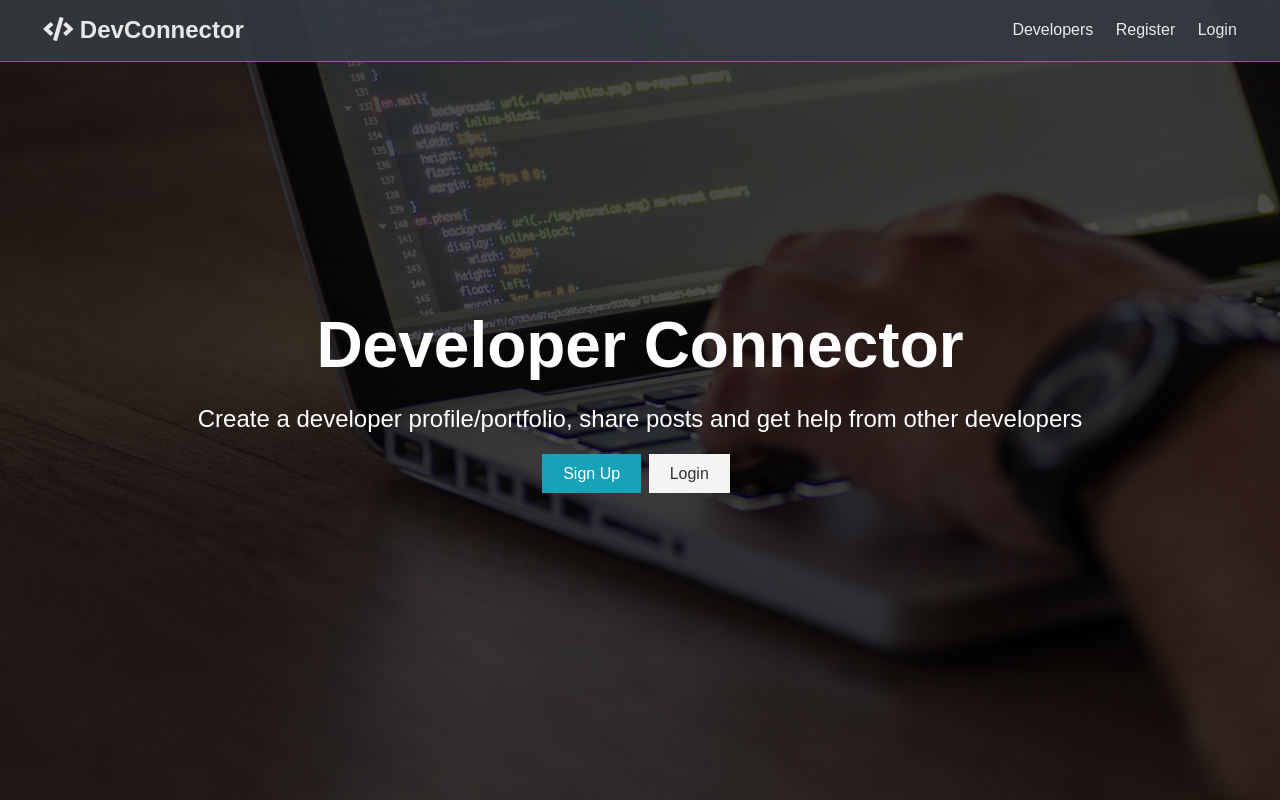
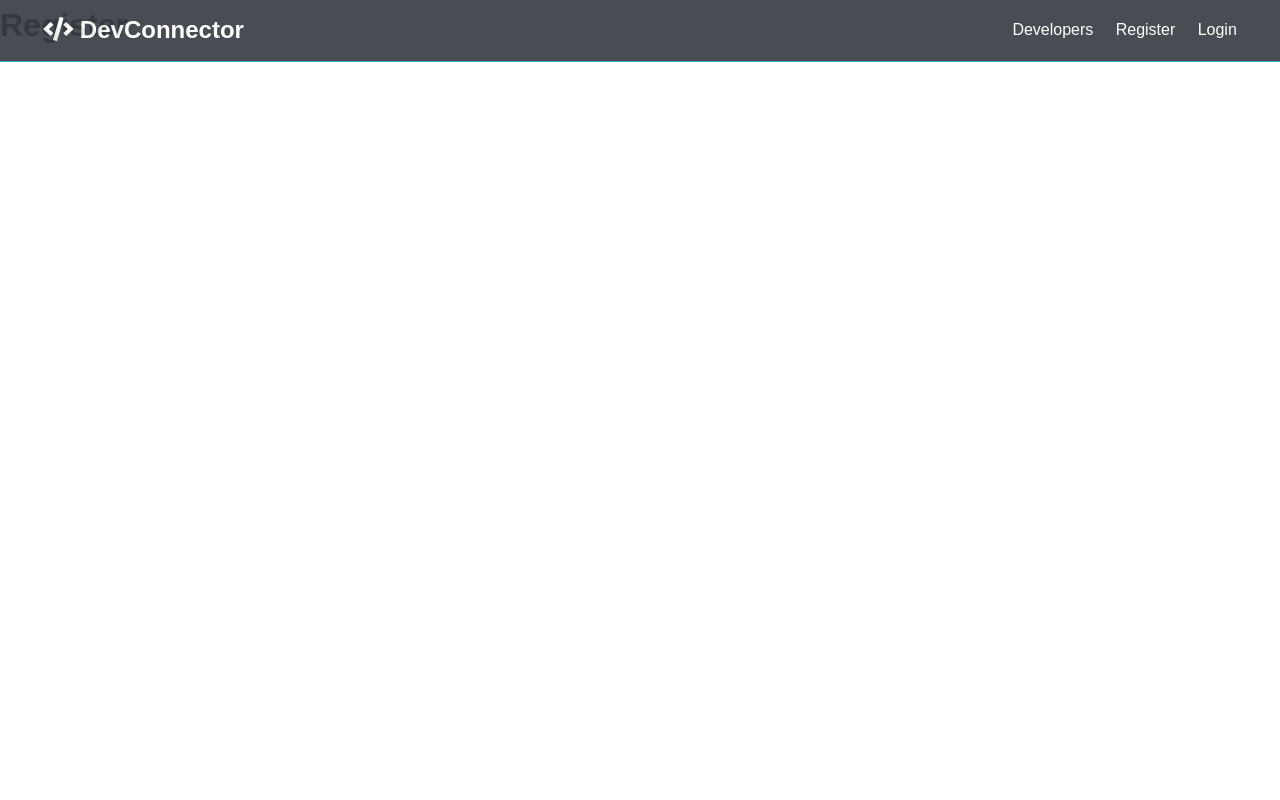
Before and after one commit to irehmanullah/Dev-Connector, a React (Create React App) app in the folder client/: page /register in a window 1280 px wide. Built offline with nearby package versions, Linux system fonts and the light colour scheme; the HTML template or start-up script is replaced by a standard one.

Commit message:
Basic Route setup

```diff
--- a/client/src/App.js
+++ b/client/src/App.js
@@ -1,15 +1,22 @@
 import React from 'react';
+import { BrowserRouter as Router, Route, Routes, Outlet, Navigate } from 'react-router-dom';
 
 import Navbar from './Components/layout/Navbar';
 import Landing from './Components/layout/Landing'
+import Login from './Components/auth/Login';
+import Register from './Components/auth/Register';
 import './App.css';
 
 const App = () => {
   return (
-    <>
+    <Router>
       <Navbar />
-      <Landing />
-    </>
+      <Routes>
+        <Route exact path='/' element={<Landing />} />
+        <Route exact path='/login' element={<Login />} />
+        <Route exact path='/register' element={<Register />} />
+      </Routes>
+    </Router>
   );
 };
 
--- /dev/null
+++ b/client/src/Components/auth/Login.js
@@ -0,0 +1,7 @@
+import React from 'react';
+
+const Login = () => {
+    return (<h1>Login</h1>)
+}
+
+export default Login;
--- /dev/null
+++ b/client/src/Components/auth/Register.js
@@ -0,0 +1,7 @@
+import React from 'react';
+
+const Register = () => {
+    return (<h1>Register</h1>)
+}
+
+export default Register;
--- a/client/src/Components/layout/Landing.js
+++ b/client/src/Components/layout/Landing.js
@@ -1,4 +1,5 @@
 import React from 'react';
+import { Link } from 'react-router-dom';
 
 const Landing = () => {
     return (
@@ -11,8 +12,8 @@
                         other developers
                     </p>
                     <div className="buttons">
-                        <a href="register.html" className="btn btn-primary">Sign Up</a>
-                        <a href="login.html" className="btn btn-light">Login</a>
+                        <Link to='/register' className="btn btn-primary">Sign Up</Link>
+                        <Link to='/login' className="btn btn-light">Login</Link>
                     </div>
                 </div>
             </div>
--- a/client/src/Components/layout/Navbar.js
+++ b/client/src/Components/layout/Navbar.js
@@ -1,15 +1,16 @@
 import React from 'react';
+import { Link } from 'react-router-dom';
 
 const Navbar = () => {
     return (
         <nav className="navbar bg-dark">
             <h1>
-                <a href="index.html"><i className="fas fa-code"></i> DevConnector</a>
+                <Link to='/' ><i className="fas fa-code" /> DevConnector</Link>
             </h1>
             <ul>
-                <li><a href="profiles.html">Developers</a></li>
-                <li><a href="register.html">Register</a></li>
-                <li><a href="login.html">Login</a></li>
+                <li><Link to='/developers'>Developers</Link></li>
+                <li><Link to='/register'>Register</Link></li>
+                <li><Link to='/login'>Login</Link></li>
             </ul>
         </nav>
     )
```
